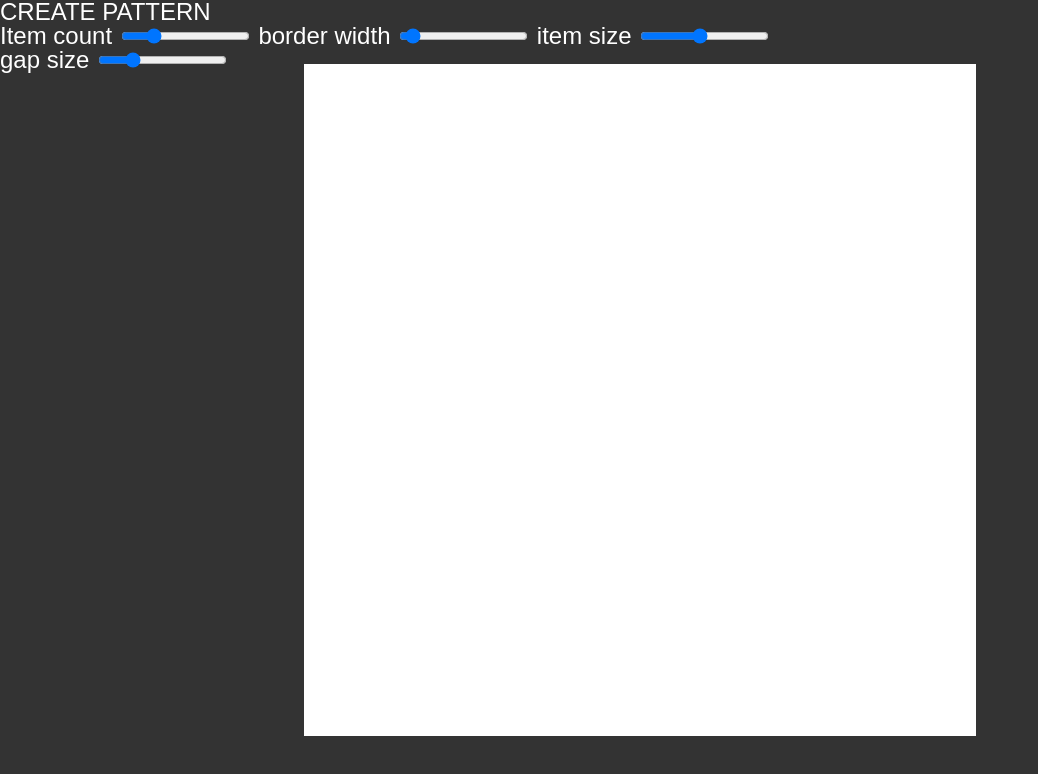
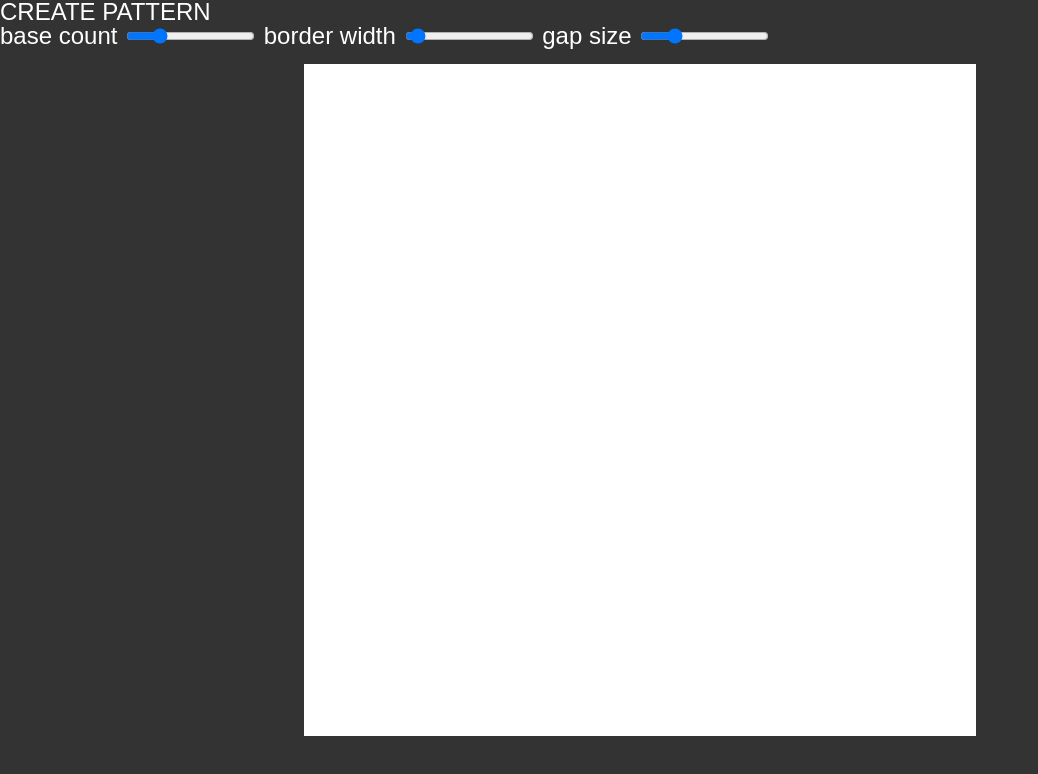
Before and after one commit to mariuskroh/border-pattern-generator, a website built with webpack: page src/index.html in a window 1280 px wide. Shown: the whole page, without its empty margins (0-1038 px from the left). Built offline with nearby package versions, Linux system fonts and the light colour scheme.

Commit message:
:fire: Remove unused settings, some naming

```diff
--- a/src/index.html
+++ b/src/index.html
@@ -12,7 +12,7 @@
           CREATE PATTERN
         </div>
         <div class="pattern-settings">
-          <label for="base-count">Item count</label>
+          <label for="base-count">base count</label>
           <input
             id="base-count"
             type="range"
@@ -32,17 +32,7 @@
             value="4"
             data-sizing=""
           />
-          <label for="item-size">item size</label>
-          <input
-            id="item-size"
-            type="range"
-            name="item-size"
-            min="1"
-            max="64"
-            value="30"
-            data-sizing="px"
-          />
-        </div>
+
           <label for="gap-size">gap size</label>
           <input
             id="gap-size"
```
